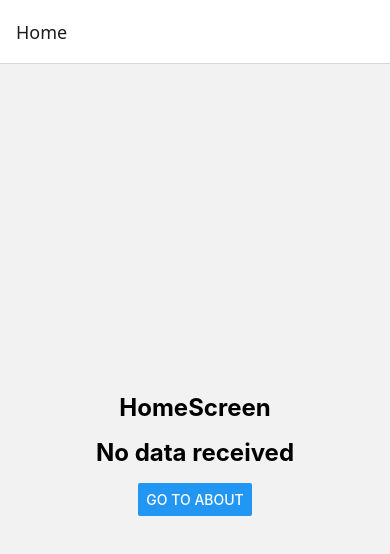
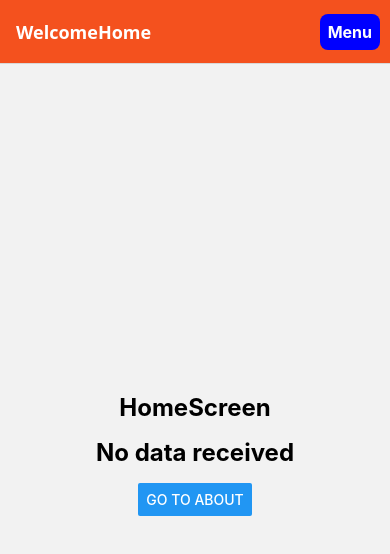
Before and after one commit to saikumar0620/pokemon-build_Native, a React Native app in the folder RNNavigation/: screen /Home in a window 390 px wide. Shown: the top 554 px of the page. Built offline with nearby package versions, Linux system fonts and the light colour scheme.

Commit message:
Enhance navigation setup with custom header options and add menu button to Home screen

```diff
--- a/RNNavigation/App.js
+++ b/RNNavigation/App.js
@@ -3,13 +3,39 @@ import { NavigationContainer } from '@react-navigation/native'
 import { createNativeStackNavigator } from '@react-navigation/native-stack'
 import HomeScreen from './screens/HomeScreen'
 import AboutScreen from './screens/AboutScreen'
+import { Pressable,Text } from 'react-native'
 
 const Stack=createNativeStackNavigator()
 export default function App() {
   return (
     <NavigationContainer>
-      <Stack.Navigator initialRouteName='Home'>
-        <Stack.Screen name="Home" component={HomeScreen}/>
+      <Stack.Navigator initialRouteName='Home' screenOptions={{headerStyle: {backgroundColor: '#f4511e',
+          },
+          headerTintColor: '#fff',
+          headerTitleStyle: {
+            fontWeight: 'bold',
+          },
+          headerRight: () => (
+            <Pressable onPress={() => alert('Menu Button pressed!')} style={{marginRight:10,backgroundColor:"blue",padding:8,borderRadius:8}}>
+              <Text style={{color:"white",fontSize:16,fontWeight:"bold"}}>Menu</Text>
+            </Pressable>
+          ),
+          contentStyle: {backgroundColor: '#f2f2f2'},}}>
+        <Stack.Screen name="Home" component={HomeScreen} options={{
+          title: 'WelcomeHome',
+          headerStyle: {backgroundColor: '#f4511e',
+          },
+          headerTintColor: '#fff',
+          headerTitleStyle: {
+            fontWeight: 'bold',
+          },
+          headerRight: () => (
+            <Pressable onPress={() => alert('Menu Button pressed!')} style={{marginRight:10,backgroundColor:"blue",padding:8,borderRadius:8}}>
+              <Text style={{color:"white",fontSize:16,fontWeight:"bold"}}>Menu</Text>
+            </Pressable>
+          ),
+          contentStyle: {backgroundColor: '#f2f2f2'},
+        }}/>
         <Stack.Screen name="About" component={AboutScreen} initialParams={{ name: 'Hello, guest!' }}/>
       </Stack.Navigator>
     </NavigationContainer>
--- a/RNNavigation/screens/HomeScreen.js
+++ b/RNNavigation/screens/HomeScreen.js
@@ -2,9 +2,9 @@ import { View, Text ,StyleSheet,Button} from 'react-native'
 import React from 'react'
 import { useNavigation } from '@react-navigation/native'
 
-export default function HomeScreen(route) {
+export default function HomeScreen({ route }) {
 
-  const navigation= useNavigation()
+  const navigation = useNavigation()
   return (
     <View style={styles.container}>
       <Text style={styles.text}>HomeScreen</Text>
```
